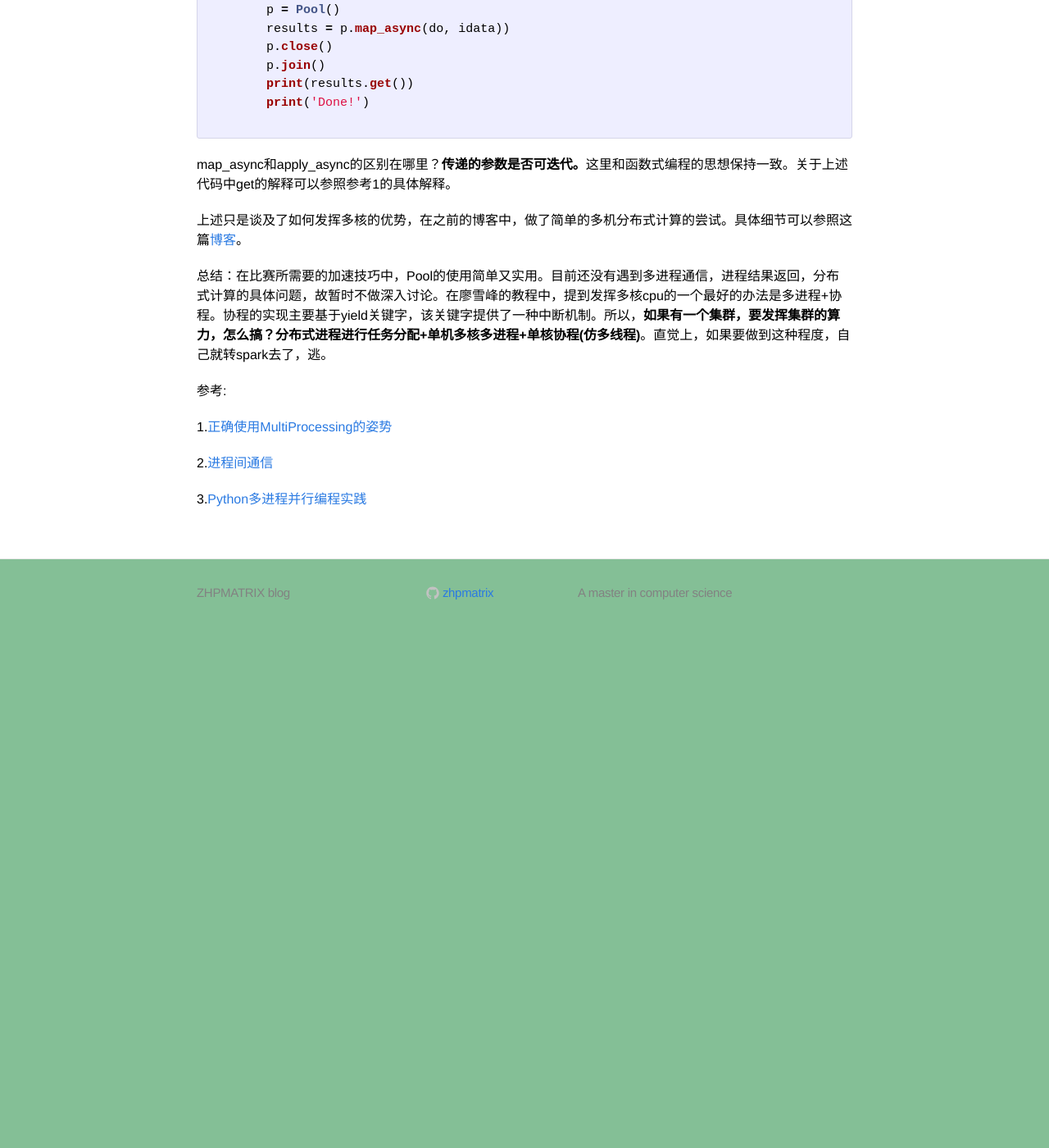
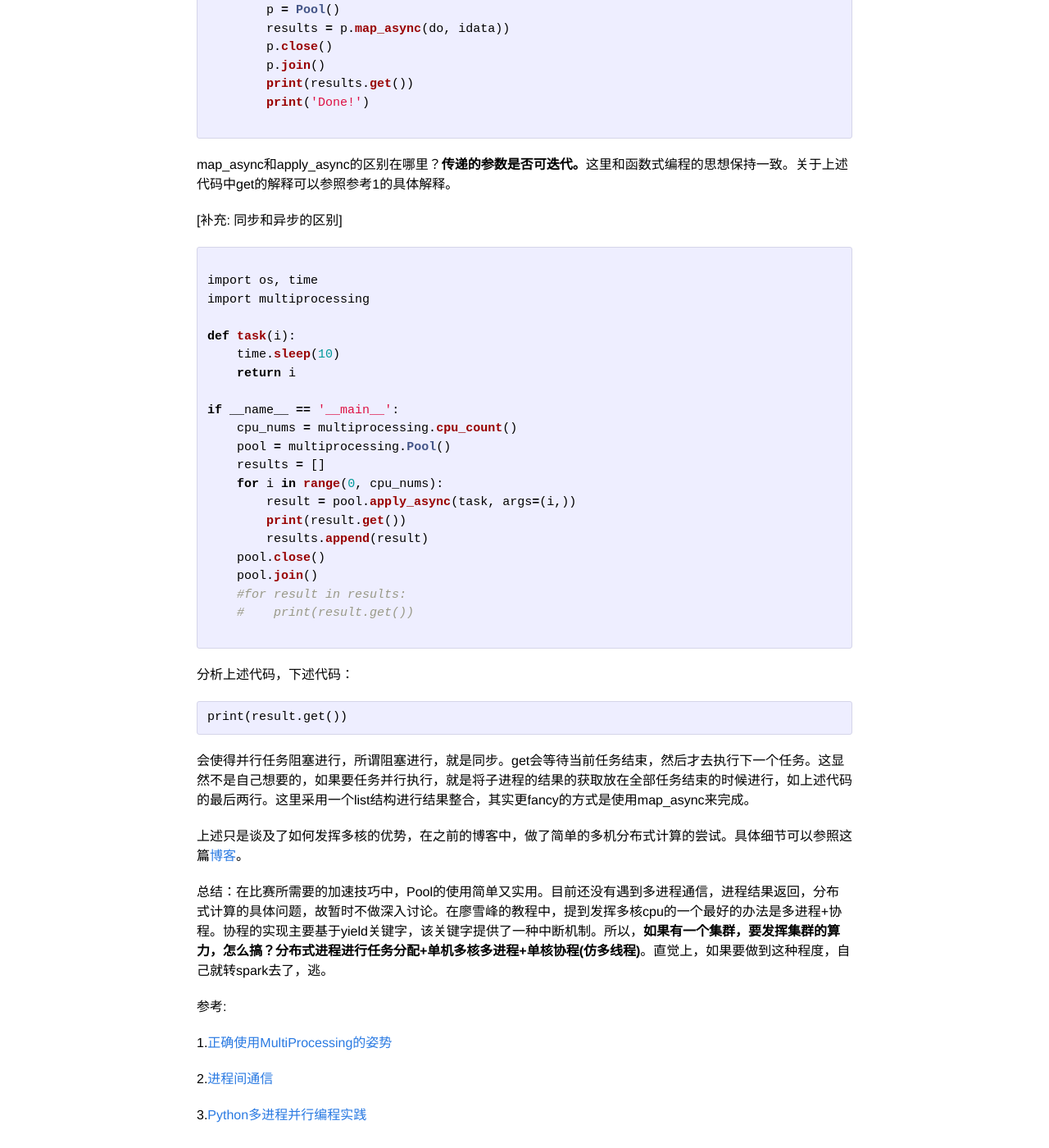
Before and after one commit to zhpmatrix/zhpmatrix.github.io, a Jekyll site: the page built from _posts/2017-11-04-speed-up-python.md, in a window 1280 px wide and 1400 px high, scrolled down 2891 px. Shown: the whole window at 82% size. Built offline with Jekyll 4.4.1, drawn with Linux system fonts in a browser that asks for light colours; comment, search, counter and statistics services are not loaded; before the commit the page ends 3670 px from its top, so only the background shows below that.

Commit message:
add new module

````diff
--- a/_posts/2017-11-04-speed-up-python.md
+++ b/_posts/2017-11-04-speed-up-python.md
@@ -110,6 +110,39 @@ if __name__ == '__main__':
 
 map_async和apply_async的区别在哪里？**传递的参数是否可迭代。**这里和函数式编程的思想保持一致。关于上述代码中get的解释可以参照参考1的具体解释。
 
+[补充: 同步和异步的区别]
+
+```python
+
+import os, time
+import multiprocessing
+
+def task(i):
+    time.sleep(10)
+    return i
+
+if __name__ == '__main__':
+    cpu_nums = multiprocessing.cpu_count()
+    pool = multiprocessing.Pool()
+    results = []
+    for i in range(0, cpu_nums):
+        result = pool.apply_async(task, args=(i,))
+        print(result.get())
+        results.append(result)
+    pool.close()
+    pool.join()
+    #for result in results:
+    #    print(result.get())
+
+```
+
+分析上述代码，下述代码：
+
+    print(result.get())
+
+会使得并行任务阻塞进行，所谓阻塞进行，就是同步。get会等待当前任务结束，然后才去执行下一个任务。这显然不是自己想要的，如果要任务并行执行，就是将子进程的结果的获取放在全部任务结束的时候进行，如上述代码的最后两行。这里采用一个list结构进行结果整合，其实更fancy的方式是使用map_async来完成。
+
+
 上述只是谈及了如何发挥多核的优势，在之前的博客中，做了简单的多机分布式计算的尝试。具体细节可以参照这篇[博客](https://zhpmatrix.github.io/2017/02/19/speed-up-distributed/)。
 
 
````
